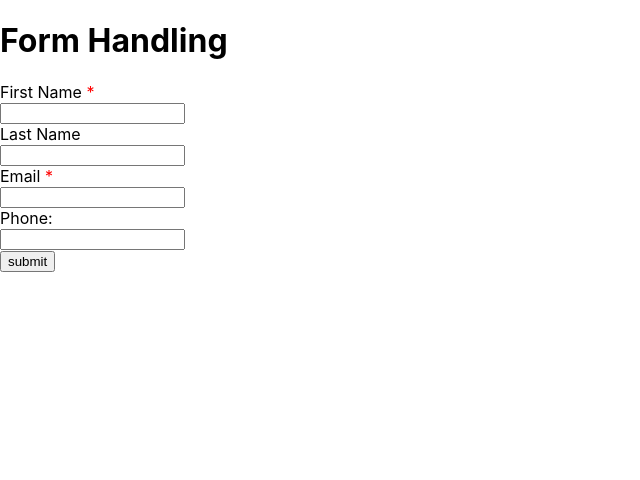
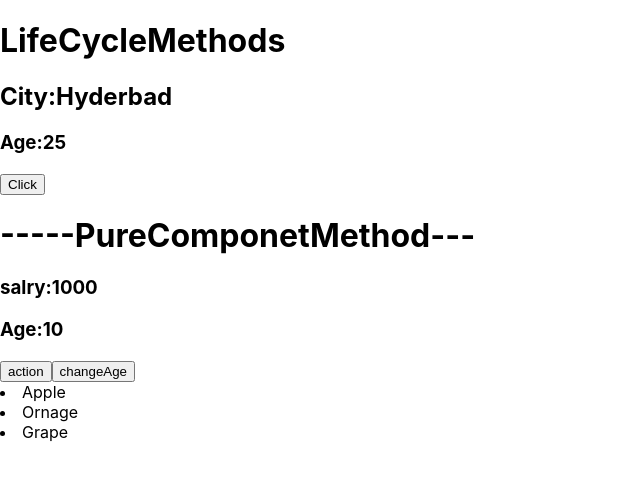
Before and after one commit to vinayreddy255/React-training15, a React (Create React App) app in the folder my-app/: page / in a window 1280 px wide. Shown: the top 480 px of the page, without its empty margins (0-640 px from the left). Built offline with nearby package versions, Linux system fonts and the light colour scheme.

Commit message:
liefe cycle methdos

```diff
--- a/my-app/src/App.js
+++ b/my-app/src/App.js
@@ -6,9 +6,12 @@ import CondationlReder from "./Components/CondationlReder";
 import ComponetA from "./Components/ComponetA";
 import ListAndKeys from "./Components/ListAndKeys";
 import Forms from "./Components/Forms";
+import LifeCycleMethods from "./Components/LifeCycleMethods";
+import PureComponetMethod from "./Components/PureComponetMethod";
 function App() {
+  const list = ["Apple", "Ornage", "Grape"];
   return (
-    <div>
+    <>
       {/* <Header />
       <StateComponent /> */}
       {/* <CondationlReder/>
@@ -22,8 +25,15 @@ function App() {
        * Form Handling
        * 15-02-2024
        */}
-      <Forms />
-    </div>
+      {/* <Forms /> */}
+
+      <LifeCycleMethods name="abc" />
+      <PureComponetMethod empObj={{ name: "ram", age: 20 }}>
+        {list.map((e, i) => (
+          <li key={`${e}-${i}`}>{e}</li>
+        ))}
+      </PureComponetMethod>
+    </>
   );
 }
 
--- /dev/null
+++ b/my-app/src/Components/LifeCycleMethods.js
@@ -0,0 +1,48 @@
+import React, { Component } from "react";
+
+class LifeCycleMethods extends Component {
+  constructor() {
+    super();
+    this.state = { city: "Hyderbad", age: 25 };
+    console.log("Constrctor calling..."); //1
+  }
+
+  /*  static getDerivedStateFromProps(props, state) {
+    console.log("state--", state, "---props...", props); //2
+  } */
+
+  componentDidMount() {
+    /* setTimeout(() => {
+      this.setState({ city: "Bangalore" });
+    }, 5000); */
+    console.log("component did mount..."); //4
+  }
+  ageAction = () => {
+    this.setState({ age: 30 });
+  };
+
+  shouldComponentUpdate(nextProps, nextState) {
+    console.log("current...", nextState.age, "--previous..", this.state.age);
+    if (nextState.age == this.state.age) {
+      return false;
+    }
+
+    return true;
+  }
+  componentDidUpdate() {
+    console.log("did update calling..");
+  }
+  render() {
+    console.log("render is calling...."); //3
+    return (
+      <>
+        <h1>LifeCycleMethods</h1>
+        <h2>City:{this.state.city}</h2>
+        <h3>Age:{this.state.age}</h3>
+        <button onClick={this.ageAction}>Click</button>
+      </>
+    );
+  }
+}
+
+export default LifeCycleMethods;
--- /dev/null
+++ b/my-app/src/Components/PureComponetMethod.js
@@ -0,0 +1,30 @@
+import { Component, PureComponent } from "react";
+
+class PureComponetMethod extends PureComponent {
+  constructor() {
+    super();
+    this.state = { salry: 1000, age: 10 };
+  }
+  changeAction = () => {
+    this.setState({ salry: 2000 });
+  };
+  changeAge = () => {
+    this.setState({ age: this.state.age + 2 });
+  };
+  render() {
+    console.log("====PureComponetMethod is calling====");
+    console.log(this.props);
+    return (
+      <div>
+        <h1>-----PureComponetMethod---</h1>
+        <h3>salry:{this.state.salry}</h3>
+        <h3>Age:{this.state.age}</h3>
+        <button onClick={this.changeAction}>action</button>
+        <button onClick={this.changeAge}>changeAge</button>
+        <div>{this.props.children}</div>
+      </div>
+    );
+  }
+}
+
+export default PureComponetMethod;
```
